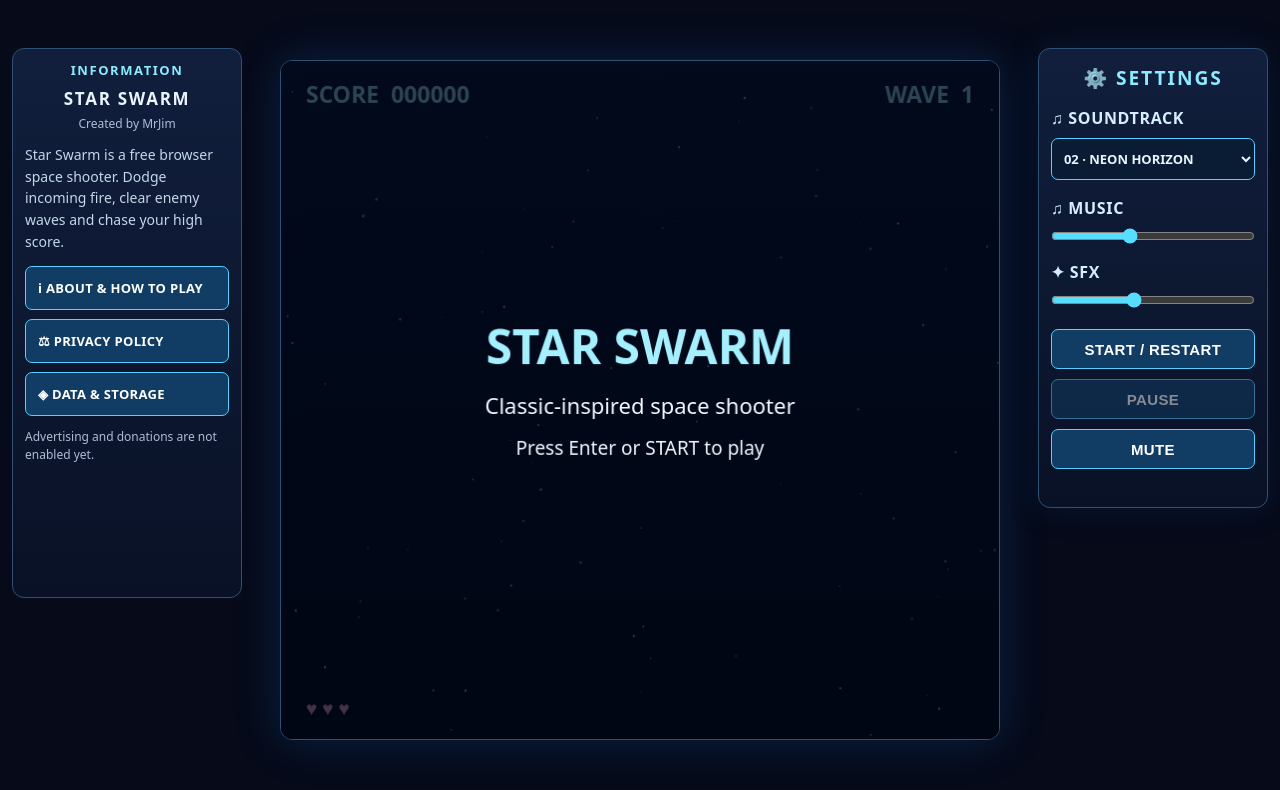
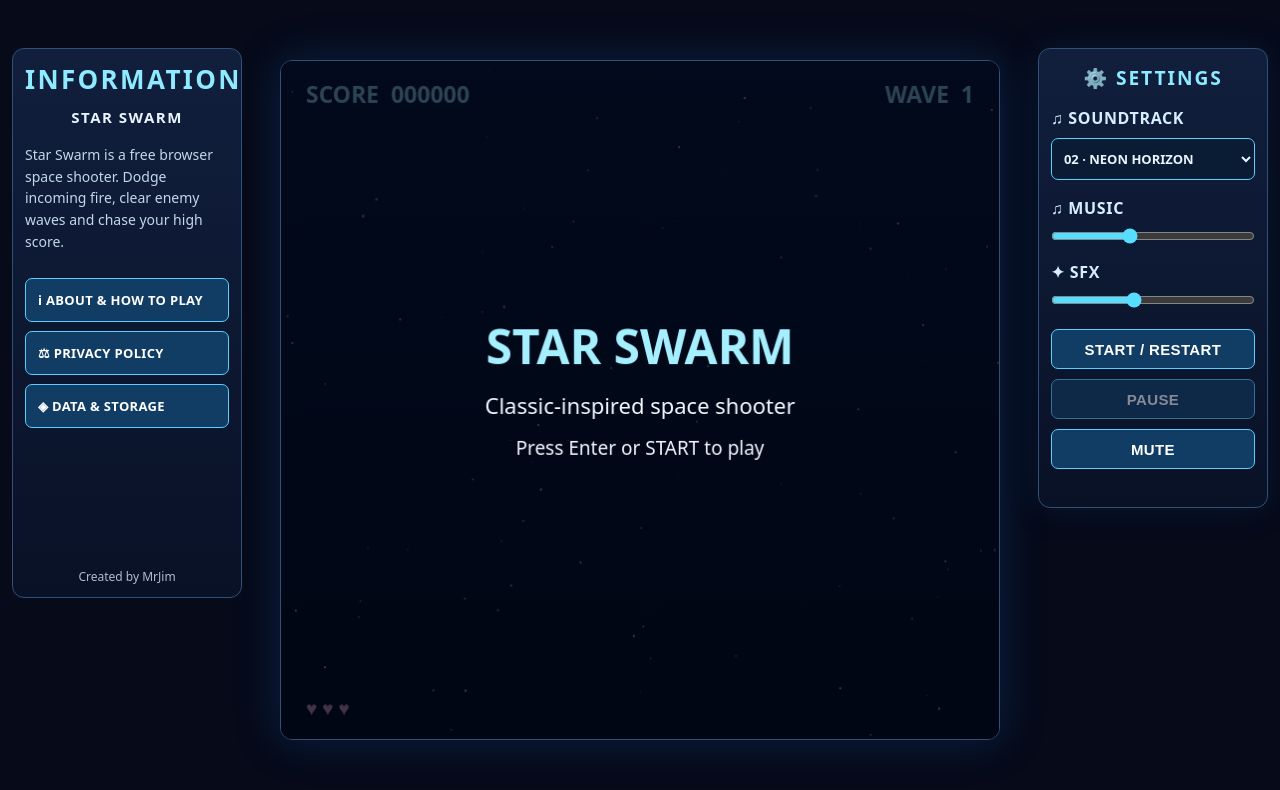
Before and after one commit to MasterJimo/Simple-galaga, a plain HTML site: page index.html in a window 1280 px wide. Drawn offline with Linux system fonts and the light colour scheme.

Commit message:
Refine INFORMATION layout and keep rewarded ad button hidden

```diff
--- a/index.html
+++ b/index.html
@@ -21,20 +21,19 @@
 .credits-panel .donate-btn[hidden]{display:none!important}
 .credits-panel .donate-btn[hidden] + .credits-name{margin-top:0}
 .credits-panel .donate-btn:hover{background:#113c63}
-.credits-panel{padding:12px}
+.credits-panel{padding:12px;display:flex;flex-direction:column}
 @media (min-width:1001px){
  .left-sidebar{min-height:min(550px,calc(100dvh - 24px))}
  .credits-panel{flex:1}
 }
-.credits-panel h2{font-size:13px;letter-spacing:.12em;margin:0 0 8px}
-.credits-panel .info-game-title{text-align:center;color:#e9f4ff;font-size:17px;font-weight:800;letter-spacing:.10em;margin:0 0 5px}
-.credits-panel .credits-name{text-align:center;color:#aebdd4;font-size:12px;margin:0}
+.credits-panel h2{font-size:clamp(22px,2.2vw,26px);letter-spacing:.09em;margin:0 0 10px}
+.credits-panel .info-game-title{text-align:center;color:#e9f4ff;font-size:15px;font-weight:800;letter-spacing:.10em;margin:0 0 5px}
+.credits-panel .credits-name{text-align:center;color:#aebdd4;font-size:12px;margin-top:auto;padding-top:25px;margin-bottom:0}
 .credits-panel .credits-summary{font-size:14px;line-height:1.55;text-align:left;color:#c4d7e9;margin:12px 0}
 .credits-links{display:flex;flex-direction:column;gap:9px;margin-top:14px}
 .credits-links a{display:flex;align-items:center;min-height:44px;padding:10px 12px;border:1px solid #58cfff;border-radius:7px;background:#113c63;color:#fff;text-decoration:none;font-size:13px;font-weight:800;letter-spacing:.025em;line-height:1.35}
 .credits-links a:hover{background:#195d90}
 .credits-links a:focus-visible{outline:3px solid #8deaff;outline-offset:3px}
-.credits-panel .credits-status{font-size:12px;line-height:1.5;color:#aebdd4;margin:12px 0 0;text-align:left}
 @media (max-width:1150px){
  .app-layout{grid-template-columns:minmax(170px,230px) minmax(0,720px) minmax(170px,230px);gap:12px;justify-content:center}
 }
@@ -59,6 +58,9 @@
 .touch-controls button{flex:1;min-height:58px;font-size:21px;font-weight:900;touch-action:none;-webkit-tap-highlight-color:transparent;border:2px solid #58cfff;background:#113c63}
 .touch-controls button:first-child{flex:1.4;background:#295076}
 .touch-controls button:active,.touch-controls button.pressed{background:#247bb8}
+.reward-ad-button{display:block;width:min(100%,340px);min-height:48px;margin:12px auto 0;font-size:15px;font-weight:800;border:2px solid #58cfff}
+.reward-ad-button[hidden]{display:none!important}
+.reward-ad-button:disabled{opacity:.55;cursor:not-allowed}
 @media (pointer:coarse){.touch-controls{display:flex}}
 
 /* Visible, dismissible in-game warning for obviously manipulated local scores. */
@@ -75,14 +77,13 @@
   <h2 id="infoTitle">INFORMATION</h2>
   <p class="info-game-title">STAR SWARM</p>
   <button class="donate-btn" type="button" disabled hidden title="Coming soon">❤ DONATE</button>
-  <p class="credits-name">Created by MrJim</p>
   <p class="credits-summary">Star Swarm is a free browser space shooter. Dodge incoming fire, clear enemy waves and chase your high score.</p>
   <nav class="credits-links" aria-label="Game information and privacy">
     <a href="about.html">ℹ ABOUT &amp; HOW TO PLAY</a>
     <a href="privacy.html">⚖ PRIVACY POLICY</a>
     <a href="privacy.html#storage">◈ DATA &amp; STORAGE</a>
   </nav>
-  <p class="credits-status">Advertising and donations are not enabled yet.</p>
+  <p class="credits-name">Created by MrJim</p>
 </section>
 </div>
 <main class="shell">
@@ -92,6 +93,8 @@
     <button type="button" id="touchLeft" aria-label="Move left">◀</button>
     <button type="button" id="touchRight" aria-label="Move right">▶</button>
   </div>
+  <!-- Reserved for opt-in rewarded ads; keep hidden and disabled until the approved ad SDK confirms earned rewards. -->
+  <button id="rewardLifeAd" class="reward-ad-button" type="button" data-reward="extra-life" hidden disabled>▶ WATCH AD FOR +1 LIFE</button>
 </main>
 <aside class="controls-panel" aria-labelledby="controlsTitle">
   <h2 id="controlsTitle">⚙️ SETTINGS</h2>
```
